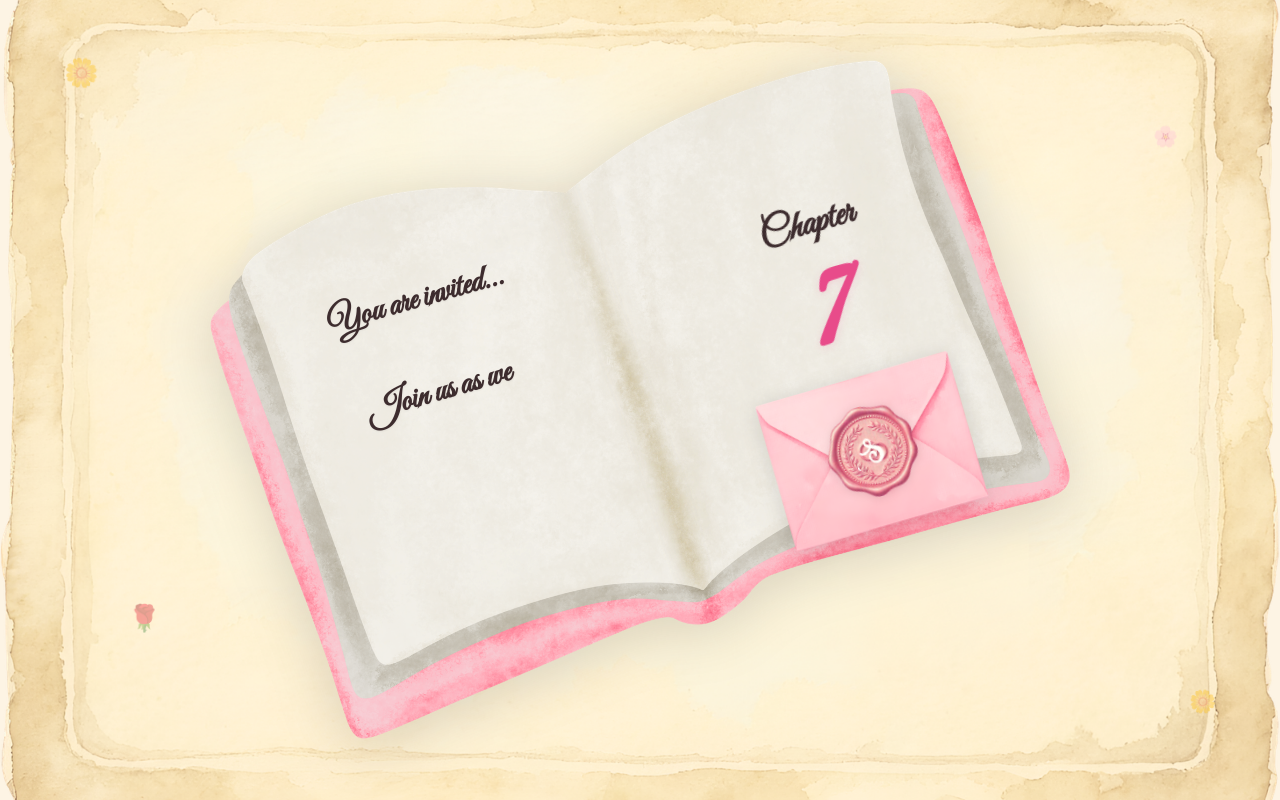
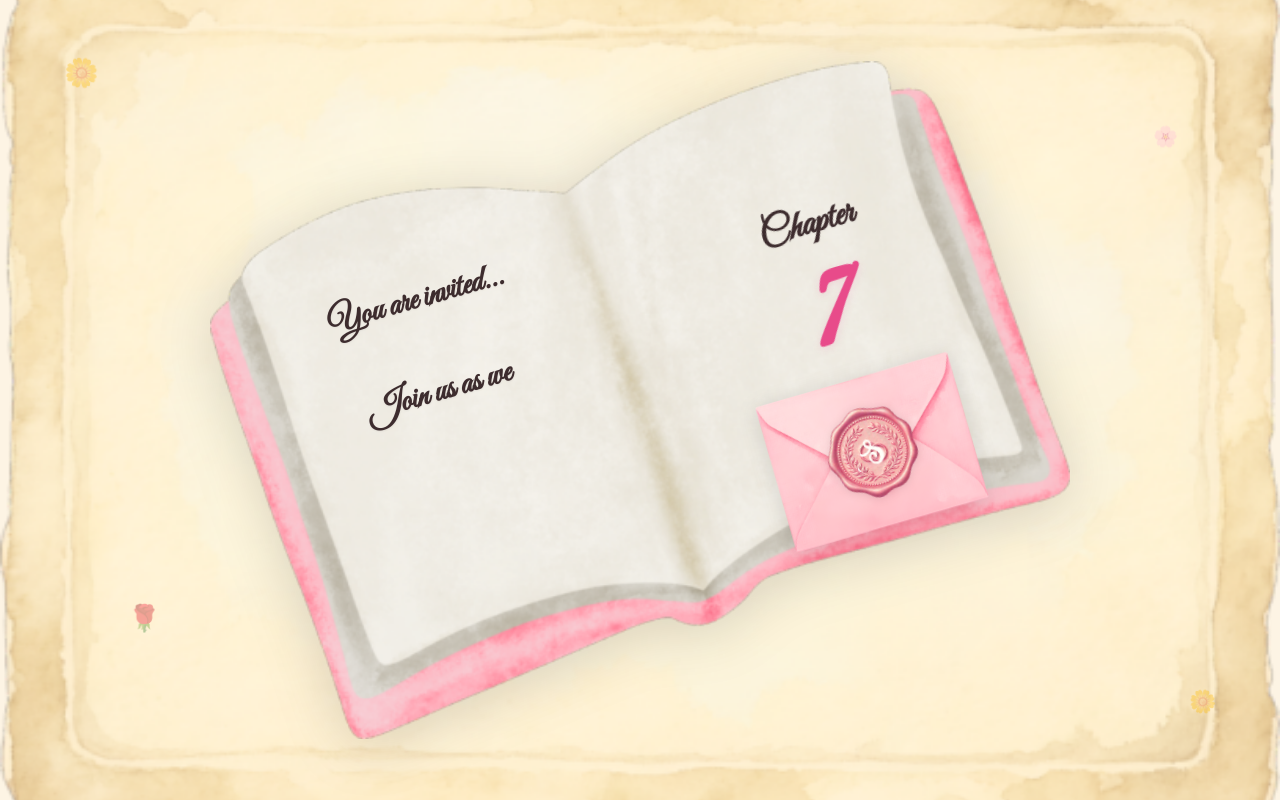
Before and after one commit to devjemuel/invitation-story-7th, a plain HTML site: page index.html in a window 1280 px wide. Both pictures are taken after a click on the element "Tap to open". Drawn offline with Linux system fonts and the light colour scheme.

Commit message:
Modification - Compress large image

```diff
--- a/assets/style.css
+++ b/assets/style.css
@@ -70,7 +70,7 @@ ul {
   justify-content: center;
   position: relative;
   overflow: hidden;
-  background: url('images/book-background-1.png') center / cover no-repeat;
+  background: url('images/book-background-2.png') center / cover no-repeat;
   background-color: #FDF4E4;
 }
 
--- a/index.html
+++ b/index.html
@@ -50,7 +50,7 @@
       <span class="flower flower--4">&#127804;</span>
     </div>
     <div class="open-book-wrapper" id="openBook">
-      <img src="assets/images/open-book-1.png" alt="Open storybook" class="open-book-img" draggable="false">
+      <img src="assets/images/open-book-2.png" alt="Open storybook" class="open-book-img" draggable="false">
 
       <!-- Left Page Content: Typing + Melody -->
       <div class="page-content page-content--left">
@@ -68,7 +68,7 @@
           <div class="envelope-clickable" id="envelopeBtn">
             <img src="assets/images/envelope-1.png" alt="Envelope" class="envelope-img">
             <div class="envelope-seal">
-              <img src="assets/images/emblem-1.png" alt="" class="envelope-emblem">
+              <img src="assets/images/emblem-2.png" alt="" class="envelope-emblem">
               <img src="assets/images/s-logo.png" alt="" class="envelope-s-logo">
             </div>
           </div>
```
Also changed, not shown: assets/images/book-background-2.png (added), assets/images/emblem-2.png (added), assets/images/open-book-2.png (added).
